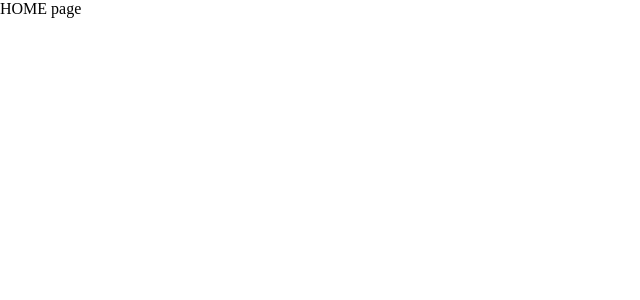
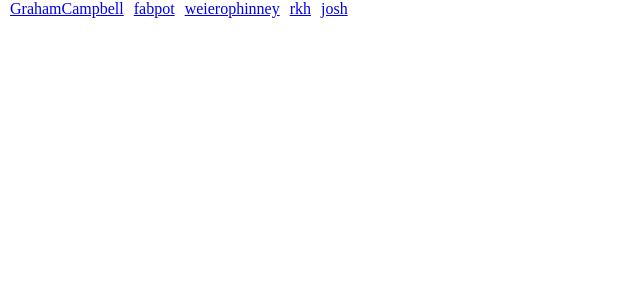
Before and after one commit to cruxdavid/Top-5-Github-Users-App, a React (Create React App) app: page / in a window 1280 px wide. Shown: the top 300 px of the page, without its empty margins (0-640 px from the left). Built offline with nearby package versions, Linux system fonts and the light colour scheme.

Commit message:
linked with github

```diff
--- /dev/null
+++ b/src/API/github.js
@@ -0,0 +1,8 @@
+const getUser = async (username) => {
+  const res = await fetch(`https://api.github.com/users/${username}`);
+  const data = await res.json();
+
+  return data;
+};
+
+export { getUser };
--- a/src/App.js
+++ b/src/App.js
@@ -1,6 +1,6 @@
 import "./App.css";
 
-import { Link, Route, BrowserRouter as Router, Switch } from "react-router-dom";
+import { Route, BrowserRouter as Router, Switch } from "react-router-dom";
 
 import Home from "./Pages/Home";
 import Person from "./Pages/Person";
@@ -10,7 +10,7 @@ function App() {
     <Router>
       <Switch>
         <Route path="/" exact component={Home} />
-        <Route path="/Person:id" exact component={Person} />
+        <Route path="/Person/:username" exact component={Person} />
       </Switch>
     </Router>
   );
--- a/src/Pages/Home.js
+++ b/src/Pages/Home.js
@@ -1,7 +1,26 @@
+import { Link } from "react-router-dom";
 import React from "react";
 
 const Home = () => {
-  return <div>HOME page</div>;
+  return (
+    <div>
+      <Link style={{ paddingLeft: "10px" }} to="/Person/GrahamCampbell">
+        GrahamCampbell
+      </Link>
+      <Link style={{ paddingLeft: "10px" }} to="/Person/fabpot">
+        fabpot
+      </Link>
+      <Link style={{ paddingLeft: "10px" }} to="/Person/weierophinney">
+        weierophinney
+      </Link>
+      <Link style={{ paddingLeft: "10px" }} to="/Person/rkh">
+        rkh
+      </Link>
+      <Link style={{ paddingLeft: "10px" }} to="/Person/josh">
+        josh
+      </Link>
+    </div>
+  );
 };
 
 export default Home;
--- a/src/Pages/Person.js
+++ b/src/Pages/Person.js
@@ -1,7 +1,35 @@
+import { useEffect, useState } from "react";
+
 import React from "react";
+import { getUser } from "../API/github";
+import { useParams } from "react-router-dom";
 
 const Person = () => {
-  return <div>Person Page</div>;
+  let { username } = useParams();
+  const [userProfile, setUserProfile] = useState({});
+  let res = null;
+
+  useEffect(() => {
+    const fetchUser = async () => {
+      const res = await getUser(username);
+      console.log(res);
+      setUserProfile({
+        avatar_url: res.avatar_url,
+        name: res.name,
+        location: res.location,
+      });
+    };
+
+    fetchUser();
+  }, []);
+
+  return (
+    <div>
+      <img src={userProfile.avatar_url} />
+      <h1>{userProfile.name}</h1>
+      <h1>{userProfile.location}</h1>
+    </div>
+  );
 };
 
 export default Person;
```
